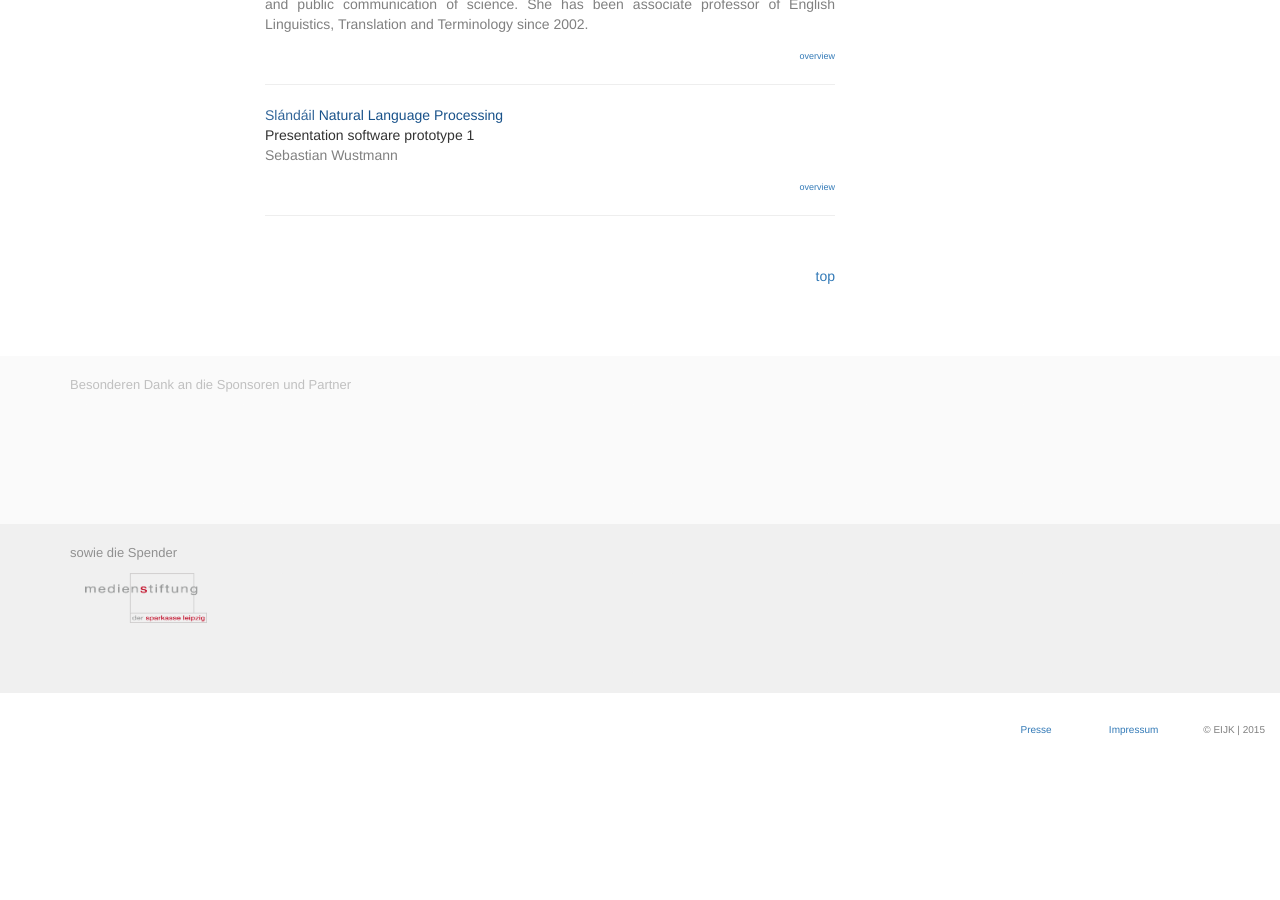
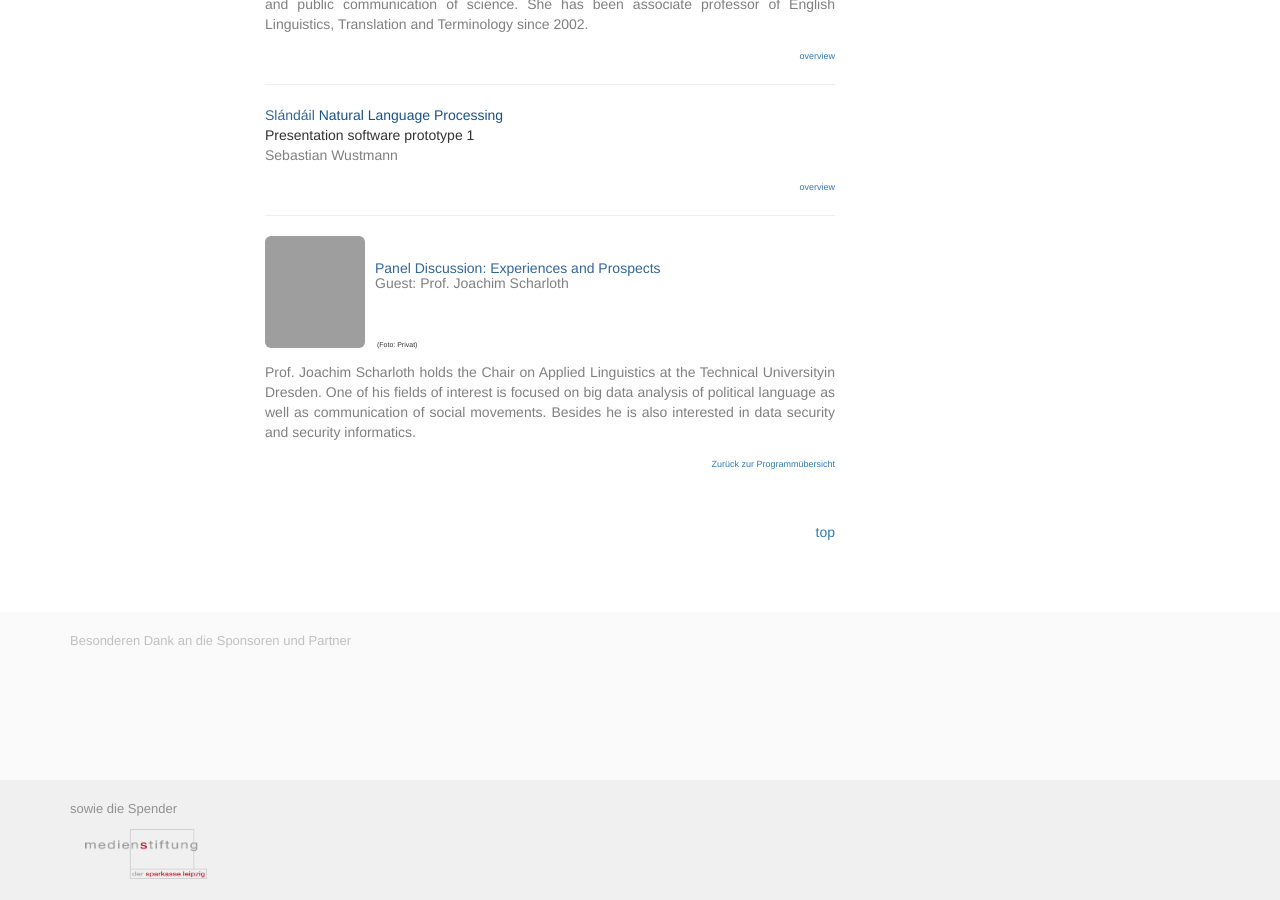
Before and after one commit to susedev/test, a Jekyll site: the page built from titles-and-speakers.html, in a window 1280 px wide and 900 px high, scrolled down 2849 px. Built offline with Jekyll 4.4.1, drawn with Linux system fonts in a browser that asks for light colours; nearby versions of some CDN libraries; before the commit the page ends 3596 px from its top, so only the background shows below that; grey boxes are pictures that could not be loaded.

Commit message:
Edit from JekyllCMS

```diff
--- a/titles-and-speakers.html
+++ b/titles-and-speakers.html
@@ -117,4 +117,19 @@ Presentation software prototype 1<br />
 <p style="text-align: right;"><span style="color: #808080;"><span style="font-size: xx-small;"><a href="{{ site.base_url }}/programme.html">overview</a></span> </span></p>
 
 <hr noshade="noshade" size="1" />
+<p><span style="color: #336699;"><a id="Schalroth" name="Scharloth"></a><img alt="" class="img-rounded" src="{{ site.base_url }}/media/people/" style="float: left; margin-right: 10px; margin-bottom: 5px; width: 100px; height: 112px;" /></span></p>
+
+<h5>&nbsp;</h5>
+
+<h5><span style="color: #336699;">Panel Discussion: Experiences and Prospects</span><br />
+<span style="color: #808080;">Guest: Prof. Joachim Scharloth</span></h5>
+
+<p>&nbsp;</p>
+
+<p><span style="font-size:7px;">&nbsp;</span><span style="font-size:7px;">(Foto: Privat)</span></p>
+
+<p style="text-align: justify;"><span style="color: #808080;">Prof. Joachim Scharloth holds the Chair on Applied Linguistics at the Technical Universityin Dresden. One of his fields of interest is focused on big data analysis of political language as well as communication of social movements. Besides he is also interested in data security and security informatics.</span></p>
+
+<p style="text-align: right;"><span style="color: #808080;"><span style="font-size: xx-small;"><a href="{{ site.base_url }}/programm-uebersicht.html">Zur&uuml;ck zur Programm&uuml;bersicht</a></span> </span></p>
+
 <p style="text-align: right; margin-top:50px;"><a href="#top">top </a></p>
```
